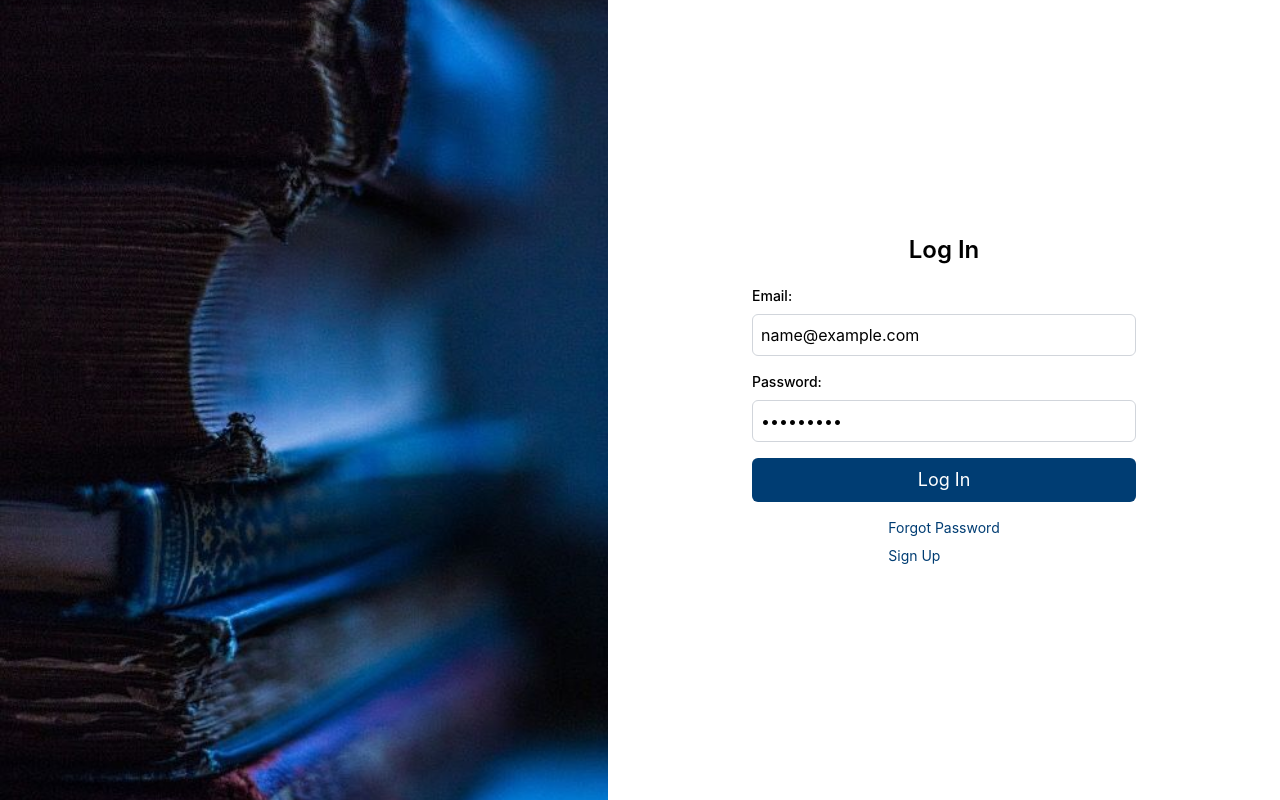
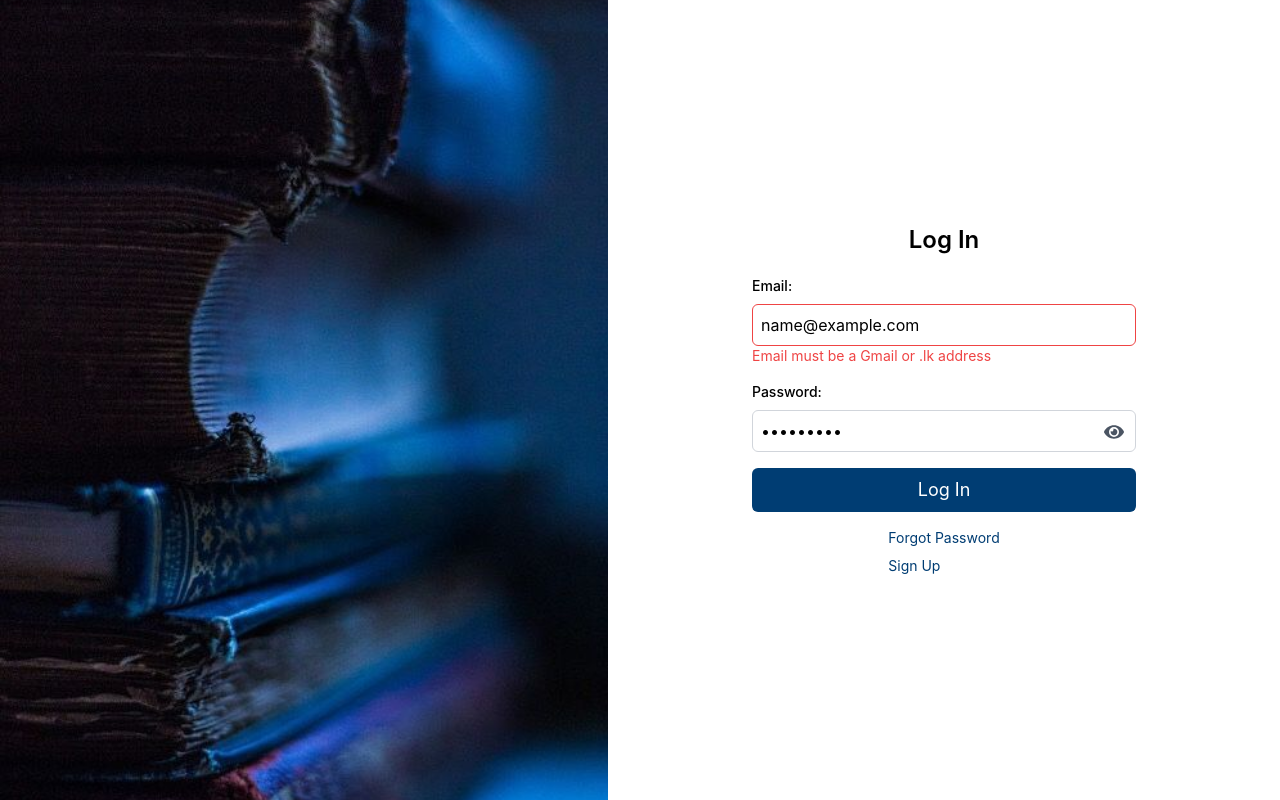
Before and after one commit to OshadiJayananda/lms-frontend, a React (Create React App) app: page /login in a window 1280 px wide. Both pictures are taken after typing "name@example.com", "Sample123" into the empty fields and a click on the button "Log In". Built offline with nearby package versions, Linux system fonts and the light colour scheme; no server answers; the HTML template or start-up script is replaced by a standard one.

Commit message:
add login auth with toastmsg, formik and navigation

```diff
--- a/package.json
+++ b/package.json
@@ -8,14 +8,16 @@
     "@testing-library/user-event": "^13.5.0",
     "ajv": "^8.17.1",
     "axios": "^1.7.9",
+    "formik": "^2.4.6",
     "react": "^19.0.0",
     "react-dom": "^19.0.0",
     "react-icons": "^5.4.0",
     "react-modal": "^3.16.3",
     "react-router-dom": "^7.1.3",
     "react-scripts": "5.0.1",
-    "react-toastify": "^11.0.3",
-    "web-vitals": "^2.1.4"
+    "react-toastify": "^11.0.5",
+    "web-vitals": "^2.1.4",
+    "yup": "^1.6.1"
   },
   "scripts": {
     "start": "react-scripts start",
--- a/src/App.js
+++ b/src/App.js
@@ -1,5 +1,12 @@
-import { BrowserRouter as Router, Routes, Route } from "react-router-dom"; // Import necessary routing components
-import { ToastContainer } from "react-toastify"; // Import ToastContainer
+import {
+  BrowserRouter as Router,
+  Routes,
+  Route,
+  Navigate,
+  useNavigate,
+} from "react-router-dom";
+import { useEffect } from "react";
+import { ToastContainer } from "react-toastify";
 import Home from "./Components/Home";
 import Login from "./Components/Login";
 import SignIn from "./Components/SignIn";
@@ -9,6 +16,7 @@ import AdminDashboard from "./Admin/AdminDashboard";
 import AdminBooks from "./Admin/Books/AdminBooks";
 import Books from "./User/Books";
 import Profile from "./User/Profile";
+import ProtectedRoute from "./Components/ProtectedRoute"; // ✅ Import only, no re-declaration!
 
 function App() {
   return (
@@ -16,19 +24,59 @@ function App() {
       <div>
         <ToastContainer />
         <Routes>
-          <Route path="/" element={<Home />} />
-          <Route path="/login" element={<Login />} />
-          <Route path="/signIn" element={<SignIn />} />
-          <Route path="/dashboard" element={<Dashboard />} />
-          <Route path="/admin/dashboard" element={<AdminDashboard />} />
-          <Route path="/admin/books" element={<AdminBooks />} />
-          <Route path="/books" element={<Books />} />
-          <Route path="/admin/categories" element={<Categories />} />
-          <Route path="/profile" element={<Profile />} />
+          {/* Prevent access to login, sign in, or home if logged in */}
+          <Route path="/" element={<GuestOnly element={<Home />} />} />
+          <Route path="/login" element={<GuestOnly element={<Login />} />} />
+          <Route path="/signIn" element={<GuestOnly element={<SignIn />} />} />
+
+          {/* Protected Routes */}
+          <Route
+            path="/dashboard"
+            element={<ProtectedRoute element={<Dashboard />} />}
+          />
+          <Route
+            path="/admin/dashboard"
+            element={<ProtectedRoute element={<AdminDashboard />} />}
+          />
+          <Route
+            path="/admin/books"
+            element={<ProtectedRoute element={<AdminBooks />} />}
+          />
+          <Route
+            path="/books"
+            element={<ProtectedRoute element={<Books />} />}
+          />
+          <Route
+            path="/admin/categories"
+            element={<ProtectedRoute element={<Categories />} />}
+          />
+          <Route
+            path="/profile"
+            element={<ProtectedRoute element={<Profile />} />}
+          />
+
+          {/* Catch all - Redirect to dashboard if logged in, else home */}
+          <Route path="*" element={<RedirectToDashboard />} />
         </Routes>
       </div>
     </Router>
   );
 }
 
+// 🔹 GuestOnly: Prevents access to login, sign in, or home if logged in
+const GuestOnly = ({ element }) => {
+  const isAuthenticated = localStorage.getItem("token");
+  return isAuthenticated ? <Navigate to="/dashboard" replace /> : element;
+};
+
+// 🔹 RedirectToDashboard: Ensures logged-in users go to dashboard, others go home
+const RedirectToDashboard = () => {
+  const isAuthenticated = localStorage.getItem("token");
+  return isAuthenticated ? (
+    <Navigate to="/dashboard" replace />
+  ) : (
+    <Navigate to="/" replace />
+  );
+};
+
 export default App;
--- a/src/Components/ClientSidebar.js
+++ b/src/Components/ClientSidebar.js
@@ -30,7 +30,7 @@ function ClientSidebar({ isCollapsed, onToggle }) {
       localStorage.removeItem("token");
 
       // Redirect to login page
-      navigate("/login");
+      navigate("/login", { replace: true });
     } catch (error) {
       console.error("Logout failed:", error);
     } finally {
--- a/src/Components/Login.js
+++ b/src/Components/Login.js
@@ -1,22 +1,26 @@
 import React from "react";
 import { useNavigate } from "react-router-dom";
+import { useState } from "react";
 import api from "./Api"; // Use a relative path to reference Api.js
+import { toast } from "react-toastify";
+import { useFormik } from "formik";
+import * as Yup from "yup";
+import { FaEye, FaEyeSlash } from "react-icons/fa";
 
 function Login() {
+  const [showPassword, setShowPassword] = useState(false);
   const navigate = useNavigate();
 
   const login_pg = process.env.PUBLIC_URL + "/images/login_pg.jpg";
 
-  const handleLogin = async (e) => {
-    e.preventDefault();
-    const email = document.getElementById("username").value;
-    const password = document.getElementById("password").value;
-
+  const handleLogin = async (values) => {
+    const { email, password } = values; // Destructure values directly
     try {
       const response = await api.post("/login", { email, password });
 
       // Save token
       localStorage.setItem("token", response.data.access_token);
+      toast.success("Login Successful!");
 
       // Get role from the response
       const userRole = response.data.role;
@@ -30,11 +34,31 @@ function Login() {
         alert("Unknown role: " + userRole);
       }
     } catch (error) {
-      alert(
+      toast.error(
         "Login failed: " + (error.response?.data?.message || error.message)
       );
     }
   };
+
+  // Formik setup
+  const formik = useFormik({
+    initialValues: {
+      email: "",
+      password: "",
+    },
+    validationSchema: Yup.object({
+      email: Yup.string()
+        .email("Invalid email address")
+        .required("Please add an email")
+        .matches(/@gmail\.com$|\.lk$/, "Email must be a Gmail or .lk address"),
+      password: Yup.string()
+        .min(6, "Password must be more than 6 characters")
+        .required("Please add a password"),
+    }),
+    onSubmit: (values) => {
+      handleLogin(values);
+    },
+  });
 
   return (
     <div className="flex h-screen">
@@ -47,7 +71,8 @@ function Login() {
       </div>
       <div className="flex-1 flex flex-col justify-center items-center p-8 bg-white bg-opacity-90">
         <h2 className="mb-5 text-2xl font-semibold">Log In</h2>
-        <form className="w-full max-w-sm" onSubmit={handleLogin}>
+        <form className="w-full max-w-sm" onSubmit={formik.handleSubmit}>
+          {/* Email Input */}
           <div className="mb-4 w-full">
             <label
               htmlFor="username"
@@ -59,10 +84,22 @@ function Login() {
               type="text"
               id="username"
               name="email"
-              className="w-full p-2 border border-gray-300 rounded-md"
+              onChange={formik.handleChange}
+              onBlur={formik.handleBlur}
+              value={formik.values.email}
+              className={`w-full p-2 border rounded-md ${
+                formik.touched.email && formik.errors.email
+                  ? "border-red-500"
+                  : "border-gray-300"
+              }`}
             />
+            {formik.touched.email && formik.errors.email ? (
+              <div className="text-red-500 text-sm">{formik.errors.email}</div>
+            ) : null}
           </div>
-          <div className="mb-4 w-full">
+
+          {/* Password Input with Toggle Icon */}
+          <div className="mb-4 w-full relative">
             <label
               htmlFor="password"
               className="block mb-2 text-sm font-medium"
@@ -70,12 +107,34 @@ function Login() {
               Password:
             </label>
             <input
-              type="password"
+              type={showPassword ? "text" : "password"}
               id="password"
               name="password"
-              className="w-full p-2 border border-gray-300 rounded-md"
+              onChange={formik.handleChange}
+              onBlur={formik.handleBlur}
+              value={formik.values.password}
+              className={`w-full p-2 pr-10 border rounded-md ${
+                formik.touched.password && formik.errors.password
+                  ? "border-red-500"
+                  : "border-gray-300"
+              }`}
             />
+            {/* Toggle Button */}
+            <button
+              type="button"
+              className="absolute right-3 top-10 text-gray-600 hover:text-gray-900"
+              onClick={() => setShowPassword(!showPassword)}
+            >
+              {showPassword ? <FaEyeSlash size={20} /> : <FaEye size={20} />}
+            </button>
+            {formik.touched.password && formik.errors.password ? (
+              <div className="text-red-500 text-sm">
+                {formik.errors.password}
+              </div>
+            ) : null}
           </div>
+
+          {/* Submit Button */}
           <button
             type="submit"
             className="w-full py-2 bg-[#003d73] text-white rounded-md text-lg hover:bg-[#0056a3]"
--- /dev/null
+++ b/src/Components/ProtectedRoute.js
@@ -0,0 +1,8 @@
+import { Navigate } from "react-router-dom";
+
+const ProtectedRoute = ({ element }) => {
+  const isAuthenticated = localStorage.getItem("token"); // Check if the user is logged in
+  return isAuthenticated ? element : <Navigate to="/login" replace />;
+};
+
+export default ProtectedRoute;
```
Also changed, not shown: 1 other file (tests, documents, lock files or other folders).
